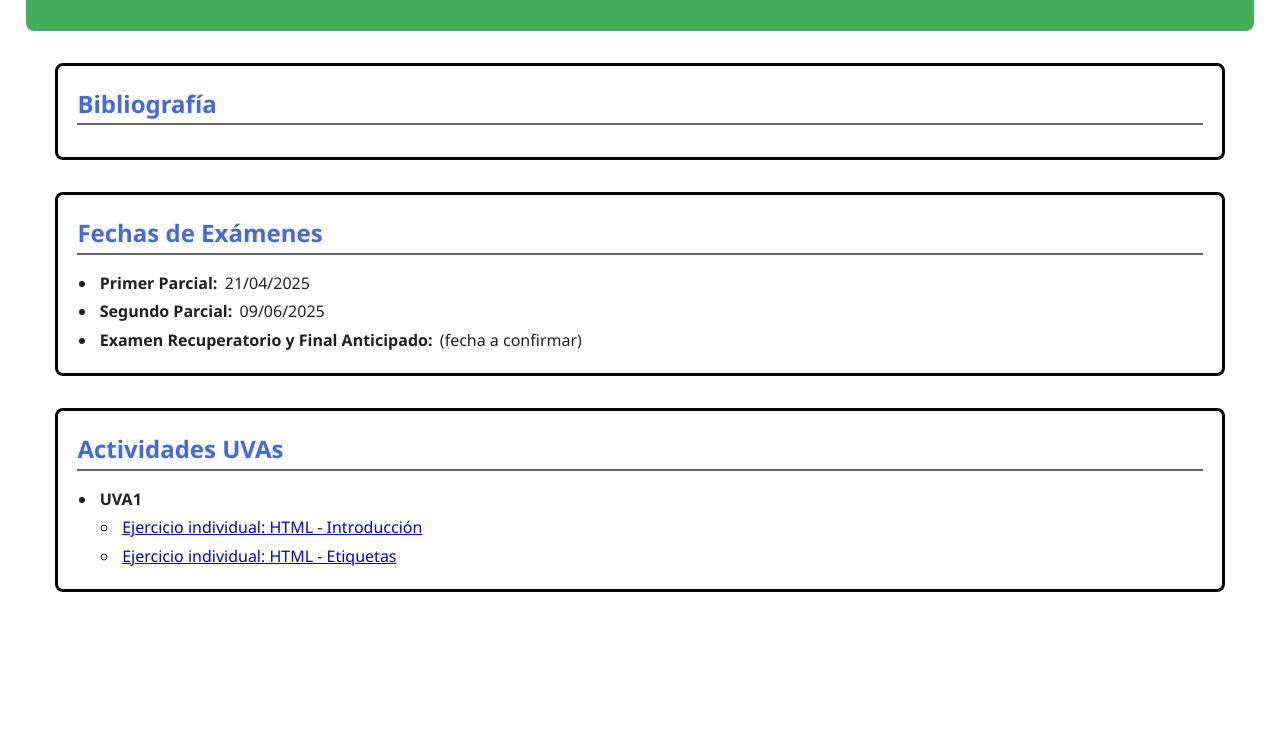
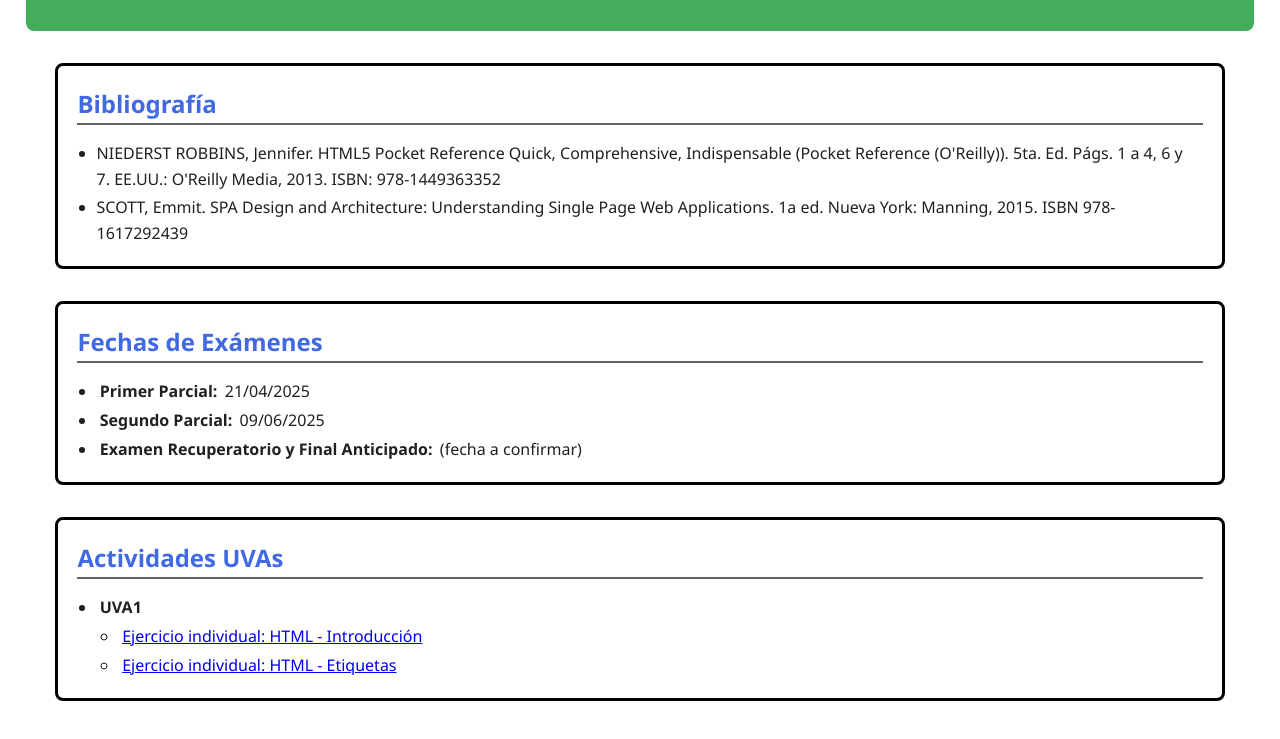
Before and after one commit to pedro-vazquez-b/Vazquez_1219251_26032025_HTMLEtiquetas, a plain HTML site: page index.html in a window 1280 px wide. Shown: the part 149-888 px from the top of the page. Before the commit the page ends 800 px from the top, so only its background shows below. Drawn offline with Linux system fonts and the light colour scheme.

Commit message:
Agregada bibliografia correcta

```diff
--- a/index.html
+++ b/index.html
@@ -67,7 +67,8 @@
         <h2>Bibliografía</h2>
 
         <ul>
-
+            <li>NIEDERST ROBBINS, Jennifer. HTML5 Pocket Reference Quick, Comprehensive, Indispensable (Pocket Reference (O'Reilly)). 5ta. Ed. Págs. 1 a 4, 6 y 7. EE.UU.: O'Reilly Media, 2013. ISBN: 978-1449363352</li>
+            <li>SCOTT, Emmit. SPA Design and Architecture: Understanding Single Page Web Applications. 1a ed. Nueva York: Manning, 2015. ISBN 978-1617292439</li>
         </ul>
     </section>
 
```
